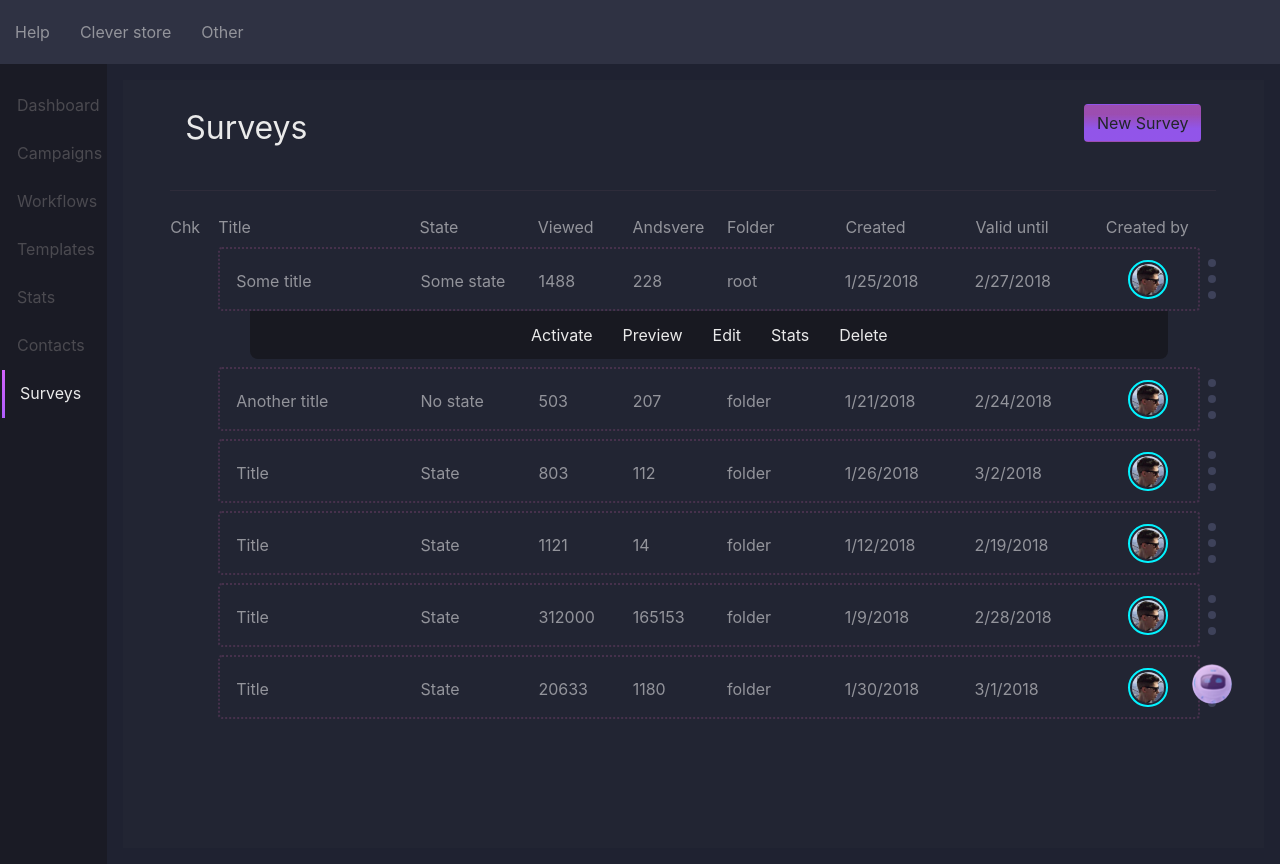
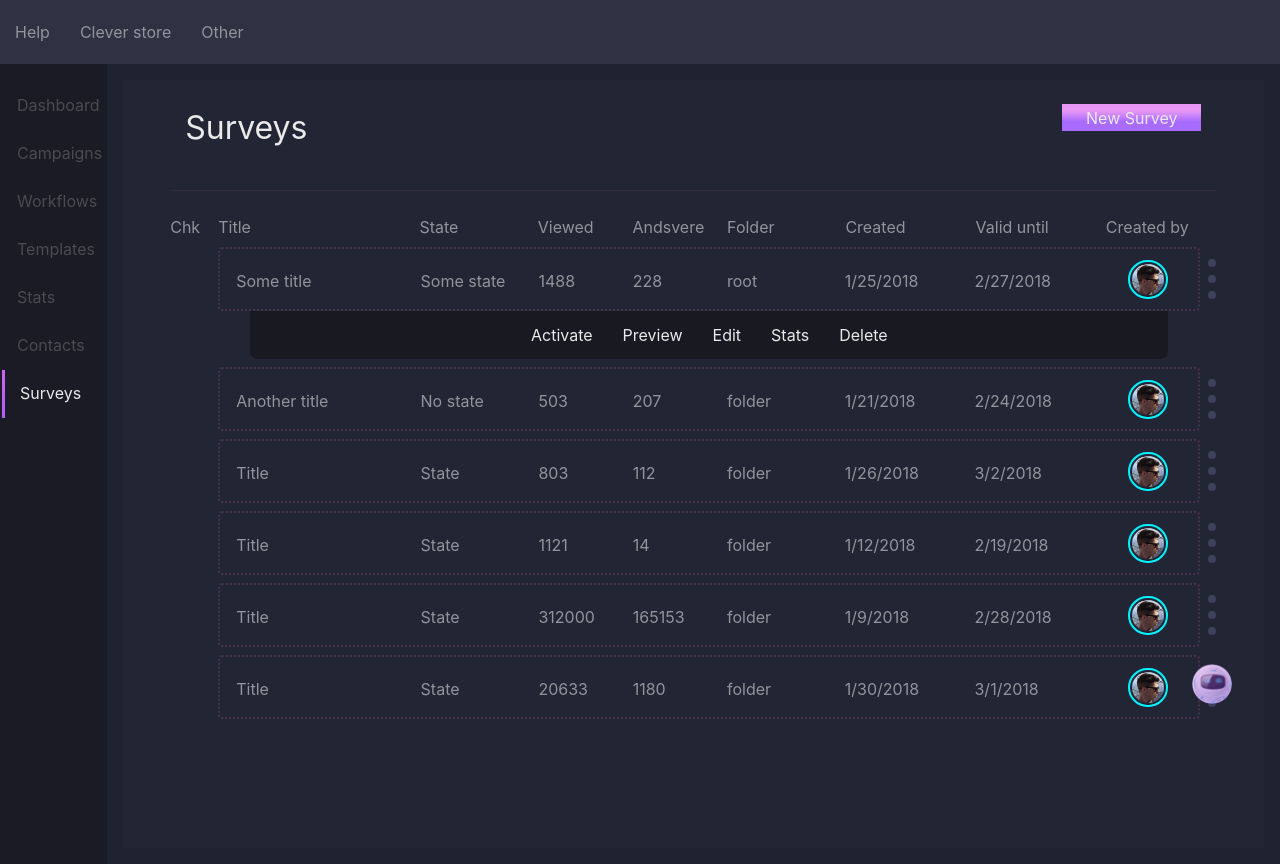
Before and after one commit to azozello/SudolabsTA, a React (Create React App) app: page / in a window 1280 px wide. Built offline with nearby package versions, Linux system fonts and the light colour scheme.

Commit message:
new survey button moved to shared

```diff
--- a/src/components/content/survey-header/survey-header.jsx
+++ b/src/components/content/survey-header/survey-header.jsx
@@ -1,5 +1,6 @@
 import React from 'react';
 import './survey-header.scss';
+import NewSurveyButton from "../../shared/new-survey-button/new-survey-button";
 
 
 function SurveyHeader() {
@@ -13,9 +14,7 @@ function SurveyHeader() {
                 </div>
 
                 <div className="col-auto">
-                    <button className="btn new-survey-button">
-                        New Survey
-                    </button>
+                    <NewSurveyButton/>
                 </div>
             </div>
         </div>
--- a/src/components/content/survey-header/survey-header.scss
+++ b/src/components/content/survey-header/survey-header.scss
@@ -15,13 +15,3 @@
     bottom: 0;
   };
 }
-
-.new-survey-button {
-  background-image: linear-gradient(to bottom, #e365f9a1 25%, #9f5bffe3 65%);
-  color: #eaeaea;
-  padding: 0.1rem 1.5rem;
-  border: 0;
-  &:hover {
-    background-image: linear-gradient(to bottom, #9f5bffe3 25%, #e365f9a1 65%);
-  }
-}
--- /dev/null
+++ b/src/components/shared/new-survey-button/new-survey-button.jsx
@@ -0,0 +1,22 @@
+import React from 'react';
+import styled from 'styled-components';
+
+const NewSurveyButtonBtn = styled.button`
+  background-image: linear-gradient(to bottom, #e365f9a1 25%, #9f5bffe3 65%);
+  color: #eaeaea;
+  padding: 0.1rem 1.5rem;
+  border: 0;
+  &:hover {
+    background-image: linear-gradient(to bottom, #9f5bffe3 25%, #e365f9a1 65%);
+  }
+`;
+
+function NewSurveyButton() {
+    return (
+        <NewSurveyButtonBtn>
+            New Survey
+        </NewSurveyButtonBtn>
+    );
+}
+
+export default NewSurveyButton
```
